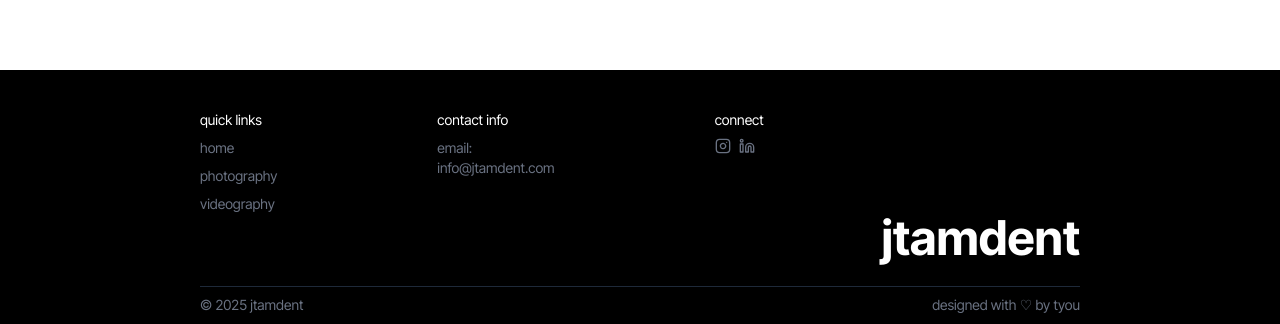
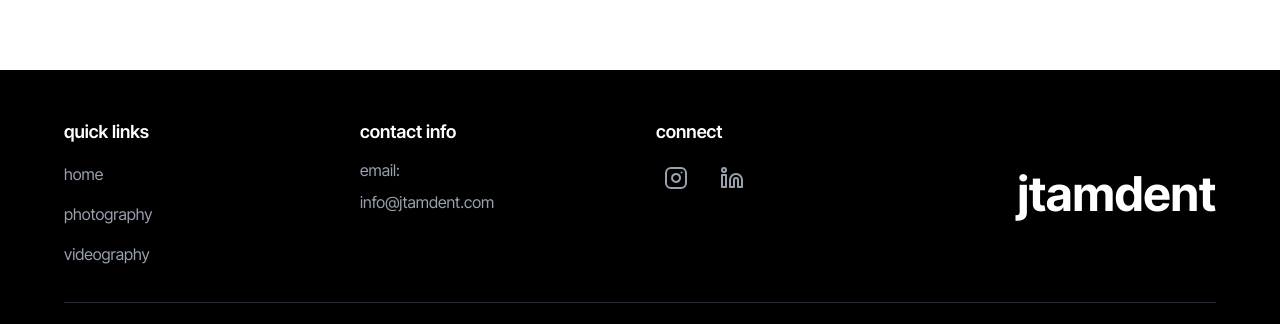
Before and after one commit to tyooou/jtamdent, a Next.js app: page /photography in a window 1280 px wide. Shown: the part 628-952 px from the top of the page. Built offline with nearby package versions, Linux system fonts and the light colour scheme; no server answers.

Commit message:
footer fix

```diff
--- a/src/app/(frontend)/components/Footer.tsx
+++ b/src/app/(frontend)/components/Footer.tsx
@@ -4,64 +4,78 @@ import Link from "next/link";
 export default function Footer() {
   const localDate = new Date().getFullYear();
   return (
-    <footer className="bg-black p-4 flex flex-col pl-50 pr-50 pt-10 text-sm bottom-0 w-full">
-      <div className="flex text-white space-x-10 md:space-x-20 lg:space-x-40 mb-4 flex-wrap">
-        <div>
-          <h1 className="mb-2">quick links</h1>
-          <div className="text-gray-500 space-y-2 flex flex-col">
-            <Link href="/" className="hover:text-gray-300">
+    <footer className="bg-black p-4 md:px-8 lg:px-16 pt-8 md:pt-12 text-sm w-full">
+      <div className="max-w-7xl mx-auto">
+        <div className="grid grid-cols-1 sm:grid-cols-2 lg:grid-cols-4 gap-6 md:gap-8 text-white mb-6 md:mb-8">
+          <div className="space-y-3">
+            <h2 className="text-white font-semibold text-base md:text-lg mb-3">quick links</h2>
+            <div className="text-gray-400 space-y-2 flex flex-col">
+              <Link href="/" className="hover:text-white transition-colors py-1 text-sm md:text-base">
                 home
               </Link>
-            <Link href="/photography" className="hover:text-gray-300">
+              <Link href="/photography" className="hover:text-white transition-colors py-1 text-sm md:text-base">
                 photography
               </Link>
-            <Link href="/videography" className="hover:text-gray-300">
+              <Link href="/videography" className="hover:text-white transition-colors py-1 text-sm md:text-base">
                 videography
               </Link>
             </div>
           </div>
-        <div>
-          <h1 className="mb-2">contact info</h1>
-          <p className="text-gray-500">
-            email:
-            <br />
-            <a href="mailto:info@jtamdent.com" className="hover:text-gray-300">
+
+          <div className="space-y-3">
+            <h2 className="text-white font-semibold text-base md:text-lg mb-3">contact info</h2>
+            <div className="text-gray-400 space-y-2">
+              <p className="text-sm md:text-base">email:</p>
+              <a
+                href="mailto:info@jtamdent.com"
+                className="hover:text-white transition-colors text-sm md:text-base block"
+              >
                 info@jtamdent.com
               </a>
-          </p>
             </div>
-        <div>
-          <h1 className="mb-2">connect</h1>
-          <div className="flex space-x-2">
+          </div>
+
+          <div className="space-y-3">
+            <h2 className="text-white font-semibold text-base md:text-lg mb-3">connect</h2>
+            <div className="flex space-x-4">
               <a
                 href="https://www.instagram.com/jtamdent/"
-              className="flex items-center text-gray-500 hover:text-gray-300 transition-colors"
+                className="flex items-center justify-center text-gray-400 hover:text-white transition-colors p-2 rounded-md hover:bg-gray-800"
+                aria-label="Follow on Instagram"
               >
-              <Instagram name="instagram" className="w-4 h-4" />
+                <Instagram className="w-5 h-5 md:w-6 md:h-6" />
               </a>
               <a
                 href="https://www.linkedin.com/in/jaidyntam/"
-              className="flex items-center text-gray-500 hover:text-gray-300 transition-colors"
+                className="flex items-center justify-center text-gray-400 hover:text-white transition-colors p-2 rounded-md hover:bg-gray-800"
+                aria-label="Connect on LinkedIn"
               >
-              <Linkedin name="linkedin" className="w-4 h-4" />
+                <Linkedin className="w-5 h-5 md:w-6 md:h-6" />
               </a>
             </div>
           </div>
-        <h1 className="font-bold text-5xl ml-auto">jtamdent</h1>
+
+          {/* Brand section - spans full width on mobile, right column on desktop */}
+          <div className="col-span-1 sm:col-span-2 lg:col-span-1 flex justify-center lg:justify-end items-start lg:items-center">
+            <h1 className="font-bold text-3xl sm:text-4xl lg:text-5xl text-white mt-4 lg:mt-0">jtamdent</h1>
           </div>
-      <hr className="border-t border-gray-800 my-2 w-full" />
-      <div className="flex flex-col md:flex-row justify-between items-center w-full gap-2 text-gray-500">
-        <p className="md:text-left w-full">© {localDate} jtamdent</p>
-        <p className="md:text-right w-full">
-          designed with ♡ by{" "}
+        </div>
+
+        <hr className="border-t border-gray-800 my-6 md:my-8 w-full" />
+
+        <div className="flex flex-col sm:flex-row justify-between items-center gap-3 text-gray-400 text-xs md:text-sm">
+          <p className="text-center sm:text-left">© {localDate} jtamdent</p>
+          <p className="text-center sm:text-right">
+            designed with <span className="text-red-400">♡</span> by{" "}
             <a
               href="https://tyooou.github.io/tyleryoung/"
-            className="hover:text-gray-300"
+              className="hover:text-white transition-colors underline decoration-gray-600 hover:decoration-white"
             >
               tyou
             </a>
           </p>
         </div>
+      </div>
     </footer>
   );
 }
```
Lines whose indentation alone changed are shown as unchanged.
